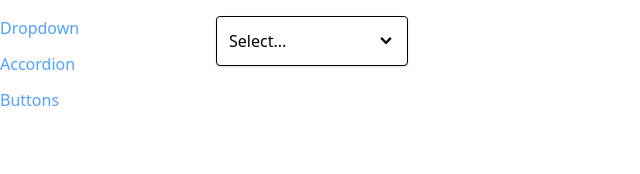
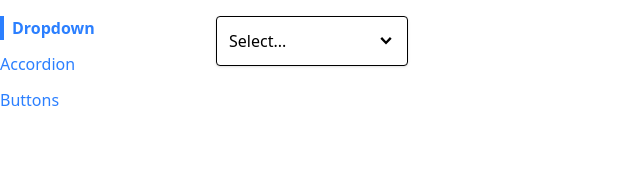
Before and after one commit to Alejandro-Munoz/reusable-components, a React (Vite) app: page / in a window 1280 px wide. Shown: the top 174 px of the page, without its empty margins (0-640 px from the left). Built offline with nearby package versions, Linux system fonts and the light colour scheme.

Commit message:
navigation wrapup

```diff
--- a/src/components/Link.js
+++ b/src/components/Link.js
@@ -1,10 +1,14 @@
 import classNames from 'classnames'
 import useNavigation from '../hooks/useNavigation';
 
-export default function Link({ to, children }) {
-  const { navigate } = useNavigation();
+export default function Link({ to, children, className, activeClassName }) {
+  const { navigate, currentPath } = useNavigation();
 
-  const classes = classNames('text-blue-400', 'mb-3')
+  const classes = classNames(
+    'text-blue-500',
+    className,
+    currentPath === to && activeClassName
+  )
 
   const handleClick = (e) => {
     if (e.metaKey || e.ctrlKey) {
--- a/src/components/Sidebar.js
+++ b/src/components/Sidebar.js
@@ -8,11 +8,16 @@
   ]
 
   const renderedLinks = links.map((link)=> {
-    return <Link key={link.label} to={link.path} >{link.label}</Link>
+    return <Link
+      key={link.label}
+      to={link.path}
+      className="mb-3"
+      activeClassName="font-bold border-l-4 border-blue-500 pl-2"
+      >{link.label}</Link>
   })
 
   return (
-    <div className="sticky top-0 overflow-y-scroll flex flex-col">
+    <div className="sticky top-0 overflow-y-scroll flex flex-col items-start">
       {renderedLinks}
     </div>
   )
```
